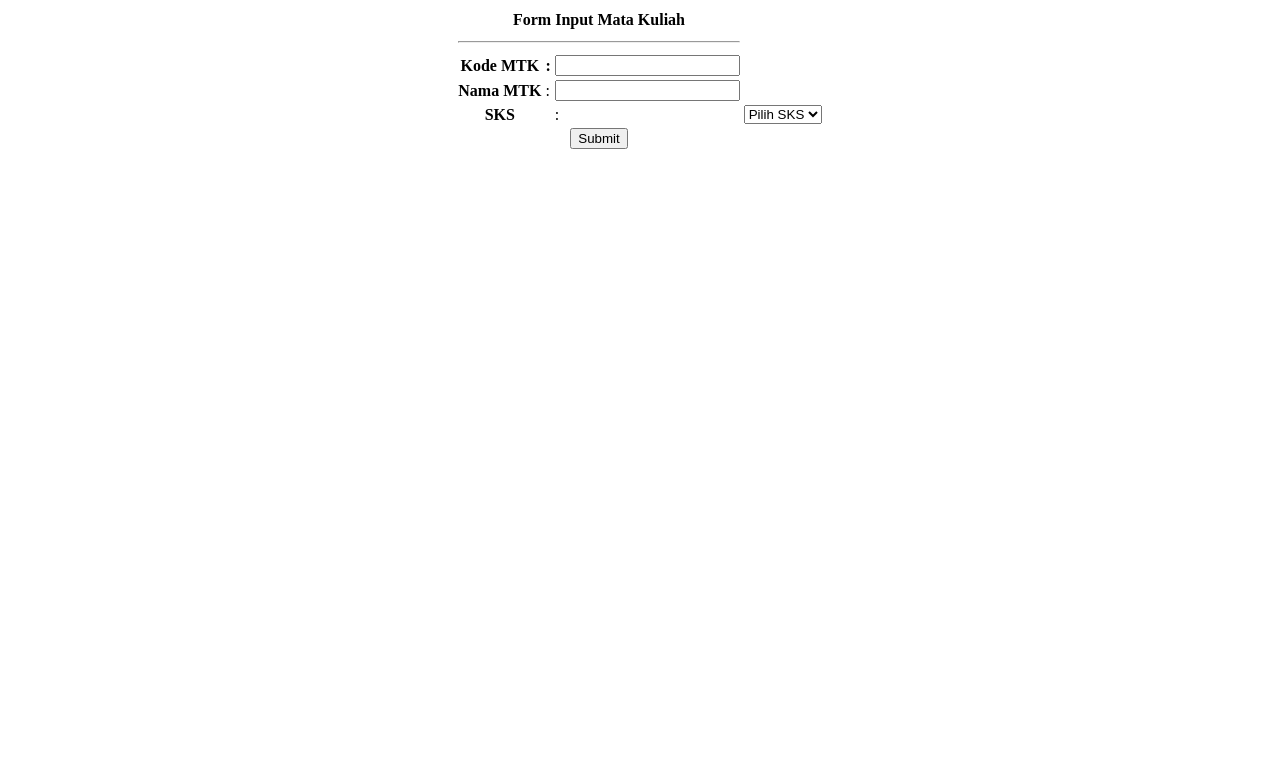
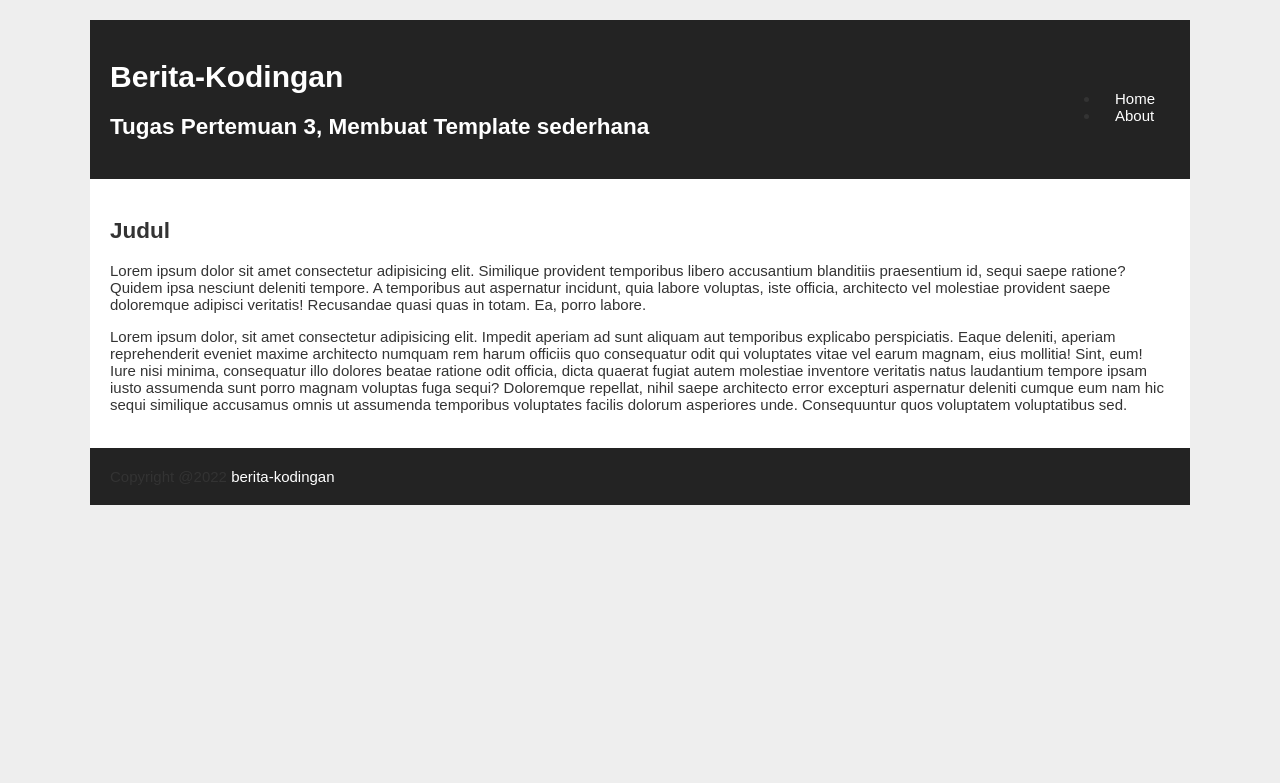
Before and after one commit to SaskiaAzzahra/12.3A.04-WP2, a CodeIgniter app: page /database/ in a window 1280 px wide. Shown: the top 783 px of the page. Run offline with CodeIgniter, Linux system fonts and the light colour scheme.

Commit message:
Pertemuan 3-membuat template sederhana

```diff
--- a/application/config/routes.php
+++ b/application/config/routes.php
@@ -49,6 +49,6 @@ defined('BASEPATH') OR exit('No direct script access allowed');
 | Examples:	my-controller/index	-> my_controller/index
 |		my-controller/my-method	-> my_controller/my_method
 */
-$route['default_controller'] = 'matakuliah';
+$route['default_controller'] = 'web';
 $route['404_override'] = '';
 $route['translate_uri_dashes'] = FALSE;
--- a/application/controllers/Matakuliah.php
+++ b/application/controllers/Matakuliah.php
@@ -4,7 +4,7 @@ class Matakuliah extends CI_Controller
 
     public function index()
 
-     {
+    {
 
         $this->load->view('view-form-matakuliah');
     }
--- /dev/null
+++ b/application/controllers/web.php
@@ -0,0 +1,20 @@
+<?php
+defined('BASEPATH') or exit ('No direct script access allowed');
+class Web extends CI_Controller
+{
+    function __construct()
+    {
+        parent::__construct();
+        $this->load->helper('url');
+    }
+
+    public function index()
+    {
+        $data['judul']= "Tugas Pertemuan 3, Membuat Template sederhana";
+        $this->load->view('v_index', $data);
+    }
+    public function about()
+    {
+        $this->load->view('v_about');
+    }
+}
--- /dev/null
+++ b/application/views/v_index.php
@@ -0,0 +1,42 @@
+<!DOCTYPE html>
+<html lang="en">
+<head>
+    <meta charset="UTF-8">
+    <meta http-equiv="X-UA-Compatible" content="IE=edge">
+    <meta name="viewport" content="width=device-width, initial-scale=1.0">
+    <title>Berita-Kodingan</title>
+    <link rel="stylesheet" href="<?php echo base_url() ?>asset/css/style.css">
+</head>
+
+<body>
+    <div id="wrapper">
+        <header>
+            <hgroup>
+                <h1>Berita-Kodingan</h1>
+                <h2><?php echo $judul ?></h2>
+            </hgroup>
+
+            <nav>
+                <ul>
+                    <li><a href="<?php base_url() ?>web">Home</a></li>
+                    <li><a href="<?php base_url() ?>web/about">About</a></li>
+                </ul>
+            </nav>
+            <div class="clear"></div>
+        </header>
+        <section>
+            <h1>Judul</h1>
+            <p>
+                Lorem ipsum dolor sit amet consectetur adipisicing elit. Similique provident temporibus libero accusantium blanditiis praesentium id, sequi saepe ratione? Quidem ipsa nesciunt deleniti tempore. A temporibus aut aspernatur incidunt, quia labore voluptas, iste officia, architecto vel molestiae provident saepe doloremque adipisci veritatis! Recusandae quasi quas in totam. Ea, porro labore.
+            </p>
+            <p>
+                Lorem ipsum dolor, sit amet consectetur adipisicing elit. Impedit aperiam ad sunt aliquam aut temporibus explicabo perspiciatis. Eaque deleniti, aperiam reprehenderit eveniet maxime architecto numquam rem harum officiis quo consequatur odit qui voluptates vitae vel earum magnam, eius mollitia! Sint, eum! Iure nisi minima, consequatur illo dolores beatae ratione odit officia, dicta quaerat fugiat autem molestiae inventore veritatis natus laudantium tempore ipsam iusto assumenda sunt porro magnam voluptas fuga sequi? Doloremque repellat, nihil saepe architecto error excepturi aspernatur deleniti cumque eum nam hic sequi similique accusamus omnis ut assumenda temporibus voluptates facilis dolorum asperiores unde. Consequuntur quos voluptatem voluptatibus sed.
+            </p>
+        </section>
+        <footer>
+            Copyright @2022 <a href="bsi.ac.id">berita-kodingan</a>
+        </footer>
+    </div>
+</body>
+
+</html>
--- a/application/views/view-form-matakuliah.php
+++ b/application/views/view-form-matakuliah.php
@@ -6,7 +6,7 @@
 
 <body>
     <center>
-        <form action="<?= base_url('matakuliah/cetak');   ?>"
+        <form   action="<?=     base_url('matakuliah/cetak');   ?>"
 method="post">
             <table>
                 <tr>
--- a/application/views/view_belajar.php
+++ b/application/views/view_belajar.php
@@ -3,10 +3,10 @@
 <head>
     <meta charset="UTF-8">
     <meta http-equiv="X-UA-Compatible" content="IE=edge">
-    <meta name="viewport" content="widt=device-width, initial-scale=1.0"
+    <meta name="viewport" content="width=device-width, initial-scale=1.0">
+    <title>Document</title>
 </head>
 <body>
-    <?php echo $Judul; ?>
-    <?php echo $Desk; ?>
+    <h1>Nama saya: <?php echo $nama?>, saya bekerja sebagai: <?php echo $pekerjaan;?></h1>
 </body>
 </html>
--- /dev/null
+++ b/asset/css/style.css
@@ -0,0 +1,60 @@
+body{
+    background : #eee;
+    color: #333;
+    font-family : sans-serif;
+    font-size : 15px;
+}
+
+#wrapper{
+    background: #fff;
+    width: 1100px;
+    margin: 20px auto;
+}
+
+#wrapper header{
+    background: #232323;
+    padding: 20px;
+}
+
+#wrapper header hgroup{
+    float: left;
+    color:#fff;
+}
+
+#wrapper header nav{
+    float: right;
+    margin-top: 50px;
+}
+
+#wrapper header nav ul{
+    padding: 0;
+    margin: 0;
+}
+#wrapper header nav ul li{
+    padding: left;
+    margin: none;
+}
+
+#wrapper header nav ul li a{
+    padding: 15px;
+    color:#fff;
+    text-decoration: none;
+}
+
+.clear{
+    clear: both;
+}
+
+footer{
+    background : #232323;
+    padding: 20px;
+}
+
+footer a{
+    color:#fff;
+    text-decoration: none;
+}
+
+section{
+    padding: 20px;
+}
```
Also changed, not shown: application/controllers/Belajar.php (+9 -4 lines), application/views/view_hello_world.php (renamed from application/views/hello_world.php).
